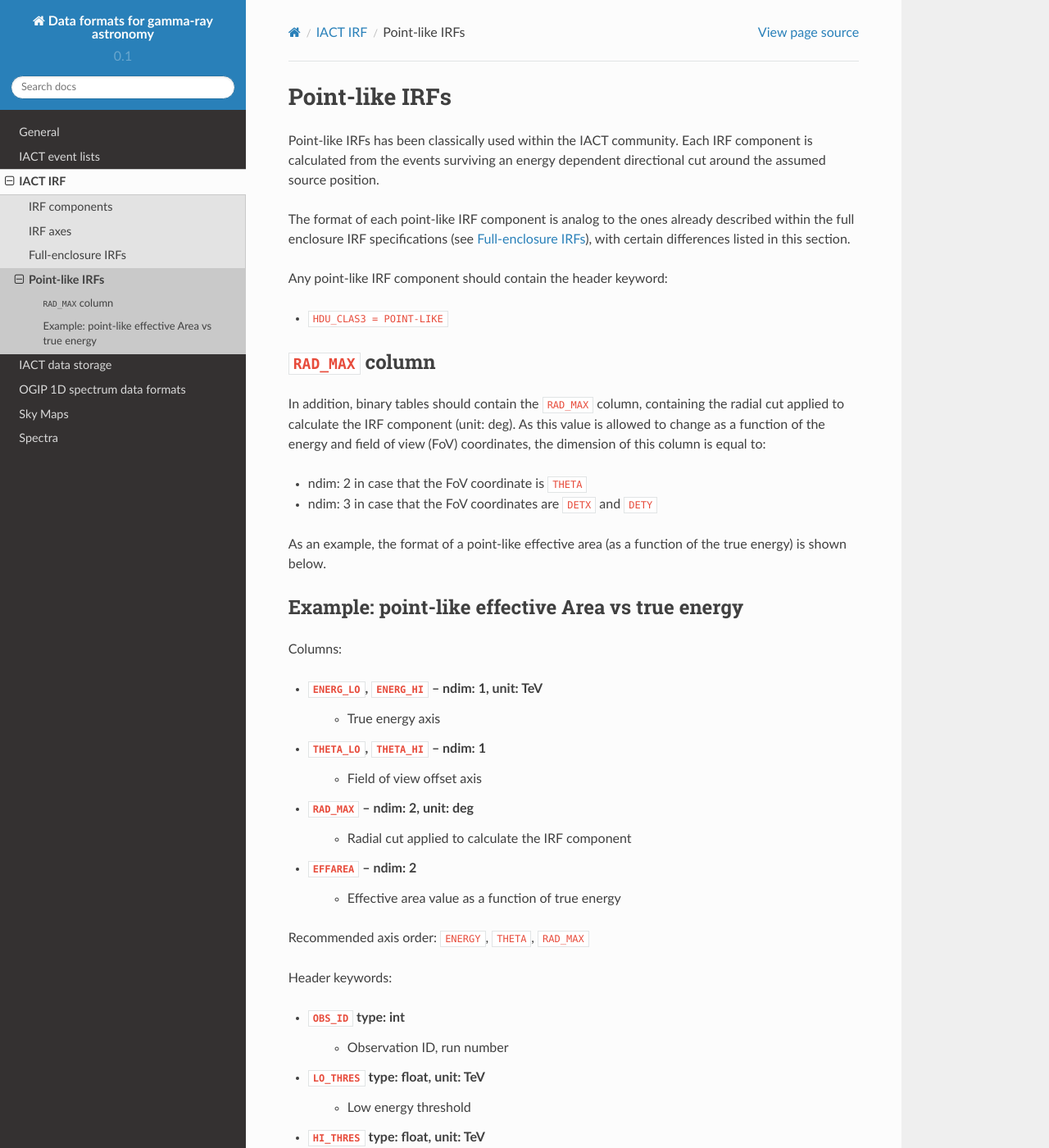
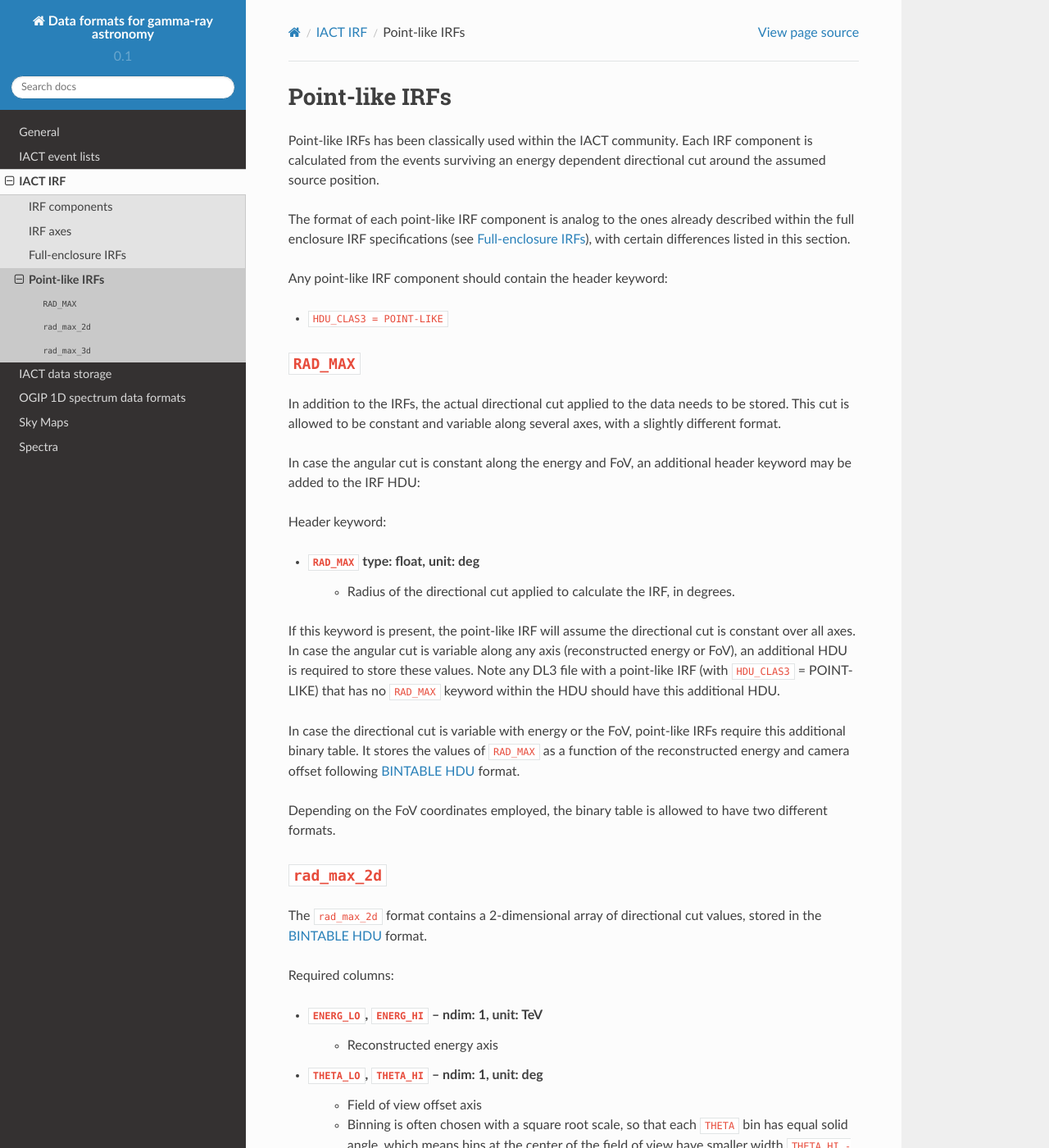
Before and after one commit to open-gamma-ray-astro/gamma-astro-data-formats, a Sphinx documentation site: the page built from source/irfs/point_like/index.rst, in a window 1280 px wide and 1400 px high. Shown: the whole window at 82% size. Built offline with Sphinx 7.4.7 and the Read the Docs theme 2.0.0, drawn with Linux system fonts in a browser that asks for light colours; some of the changed text lies outside the part shown.

Commit message:
Updated point-like IRFs specifications
- Now allowing a keyword within point-like IRF HDUs and an additional HDU with the description.
- Still to do:
* proper links to the different headers
* add an example script
* ?

```diff
--- a/source/irfs/point_like/index.rst
+++ b/source/irfs/point_like/index.rst
@@ -15,49 +15,92 @@ Any point-like IRF component should contain the header keyword:
 
 * ``HDU_CLAS3 = POINT-LIKE``
 
-``RAD_MAX`` column
-------------------
+``RAD_MAX``
+-----------
 
-In addition, binary tables should contain the ``RAD_MAX`` column, containing the radial cut applied
-to calculate the IRF component (unit: deg). As this value is allowed to change as a function of the energy and field
-of view (FoV) coordinates, the dimension of this column is equal to:
+In addition to the IRFs, the actual directional cut applied to the data needs to be stored. This cut is allowed
+to be constant and variable along several axes, with a slightly different format.
 
-* ndim: 2 in case that the FoV coordinate is ``THETA``
-* ndim: 3 in case that the FoV coordinates are ``DETX`` and ``DETY``
+In case the angular cut is constant along the energy and FoV, an additional header keyword may be added to the
+IRF HDU:
 
-As an example, the format of a point-like effective area (as a function of the true energy) is shown below.
+Header keyword:
 
-Example: point-like effective Area vs true energy
--------------------------------------------------
+* ``RAD_MAX`` type: float, unit: deg
+    * Radius of the directional cut applied to calculate the IRF, in degrees.
 
-Columns:
+If this keyword is present, the point-like IRF will assume the directional cut is constant over all axes. In case
+the angular cut is variable along any axis (reconstructed energy or FoV), an additional HDU is required to store
+these values. Note any DL3 file with a point-like IRF (with ``HDU_CLAS3`` = POINT-LIKE) that has no ``RAD_MAX``
+keyword within the HDU should have this additional HDU.
+
+In case the directional cut is variable with energy or the FoV, point-like IRFs require this additional binary
+table. It stores the values of ``RAD_MAX`` as a function of the reconstructed energy and camera offset following
+:ref:`fits-arrays-bintable-hdu` format.
+
+Depending on the FoV coordinates employed, the binary table is allowed to have two different formats.
+
+``rad_max_2d``
+--------------
+
+The ``rad_max_2d`` format contains a 2-dimensional array of directional cut values, stored in the
+:ref:`fits-arrays-bintable-hdu` format.
+
+Required columns:
 
 * ``ENERG_LO``, ``ENERG_HI`` -- ndim: 1, unit: TeV
-    * True energy axis
-* ``THETA_LO``, ``THETA_HI`` -- ndim: 1
+    * Reconstructed energy axis
+* ``THETA_LO``, ``THETA_HI`` -- ndim: 1, unit: deg
     * Field of view offset axis
+    * Binning is often chosen with a square root scale,
+      so that each ``THETA`` bin has equal solid angle,
+      which means bins at the center of the field of view
+      have smaller width ``THETA_HI - THETA_LO``.
 * ``RAD_MAX`` -- ndim: 2, unit: deg
-    * Radial cut applied to calculate the IRF component
-* ``EFFAREA`` -- ndim: 2
-    * Effective area value as a function of true energy
+    * Radius of the directional cut applied to calculate the IRF, in degrees.
 
 Recommended axis order: ``ENERGY``, ``THETA``, ``RAD_MAX``
 
 Header keywords:
 
-* ``OBS_ID`` type: int
-    * Observation ID, run number
-* ``LO_THRES`` type: float, unit: TeV
-    * Low energy threshold
-* ``HI_THRES`` type: float, unit: TeV
-    * High energy threshold
-
-And as described in :ref:`hduclass`:
+As explained in :ref:`hduclass`, the following header keyword should be used to
+declare the type of HDU:
 
 * ``HDUDOC``   = 'https://github.com/open-gamma-ray-astro/gamma-astro-data-formats'
 * ``HDUVERS``  = '0.2'
 * ``HDUCLASS`` = 'GADF'
 * ``HDUCLAS1`` = 'RESPONSE'
-* ``HDUCLAS2`` = 'EFF_AREA'
+* ``HDUCLAS2`` = 'RAD_MAX'
 * ``HDUCLAS3`` = 'POINT-LIKE'
-* ``HDUCLAS4`` = 'AEFF_2D'
+* ``HDUCLAS4`` = 'RAD_MAX_2D'
+
+
+``rad_max_3d``
+--------------
+
+The ``rad_max_3d`` format contains a 3-dimensional array of directional cut values, stored in the
+:ref:`fits-arrays-bintable-hdu` format.
+
+Required columns:
+
+* ``ENERG_LO``, ``ENERG_HI`` -- ndim: 1, unit: TeV
+    * Reconstructed energy axis
+* ``DETX_LO``, ``DETX_HI``, ``DETY_LO``, ``DETY_HI`` -- ndim: 1, unit: deg
+    * Field of view coordinates binning, see :ref:`coords-fov`
+* ``RAD_MAX`` -- ndim: 2, unit: deg
+    * Radius of the directional cut applied to calculate the IRF, in degrees.
+
+Recommended axis order: ``ENERGY``, ``DETX``, ``DETY``, ``RAD_MAX``
+
+Header keywords:
+
+As explained in :ref:`hduclass`, the following header keyword should be used to
+declare the type of HDU:
+
+* ``HDUDOC``   = 'https://github.com/open-gamma-ray-astro/gamma-astro-data-formats'
+* ``HDUVERS``  = '0.2'
+* ``HDUCLASS`` = 'GADF'
+* ``HDUCLAS1`` = 'RESPONSE'
+* ``HDUCLAS2`` = 'RAD_MAX'
+* ``HDUCLAS3`` = 'POINT-LIKE'
+* ``HDUCLAS4`` = 'RAD_MAX_3D'
```
